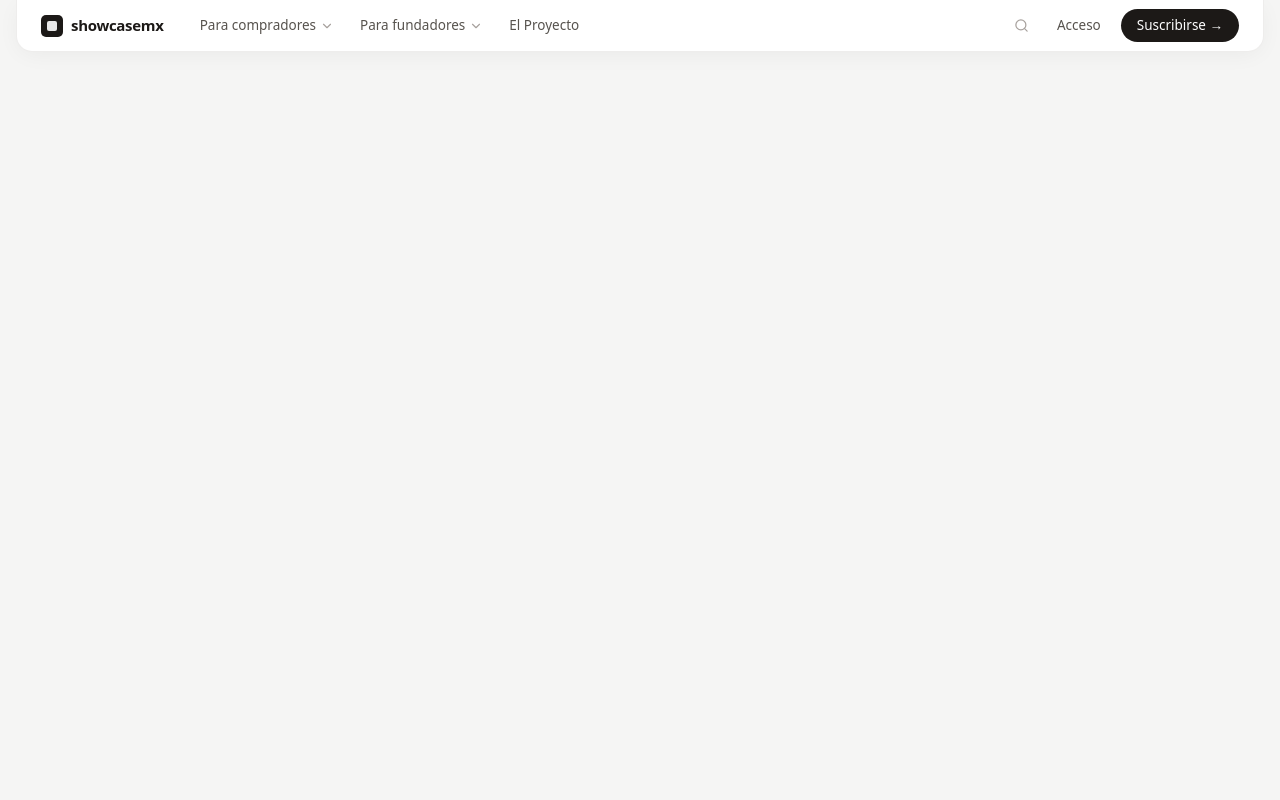
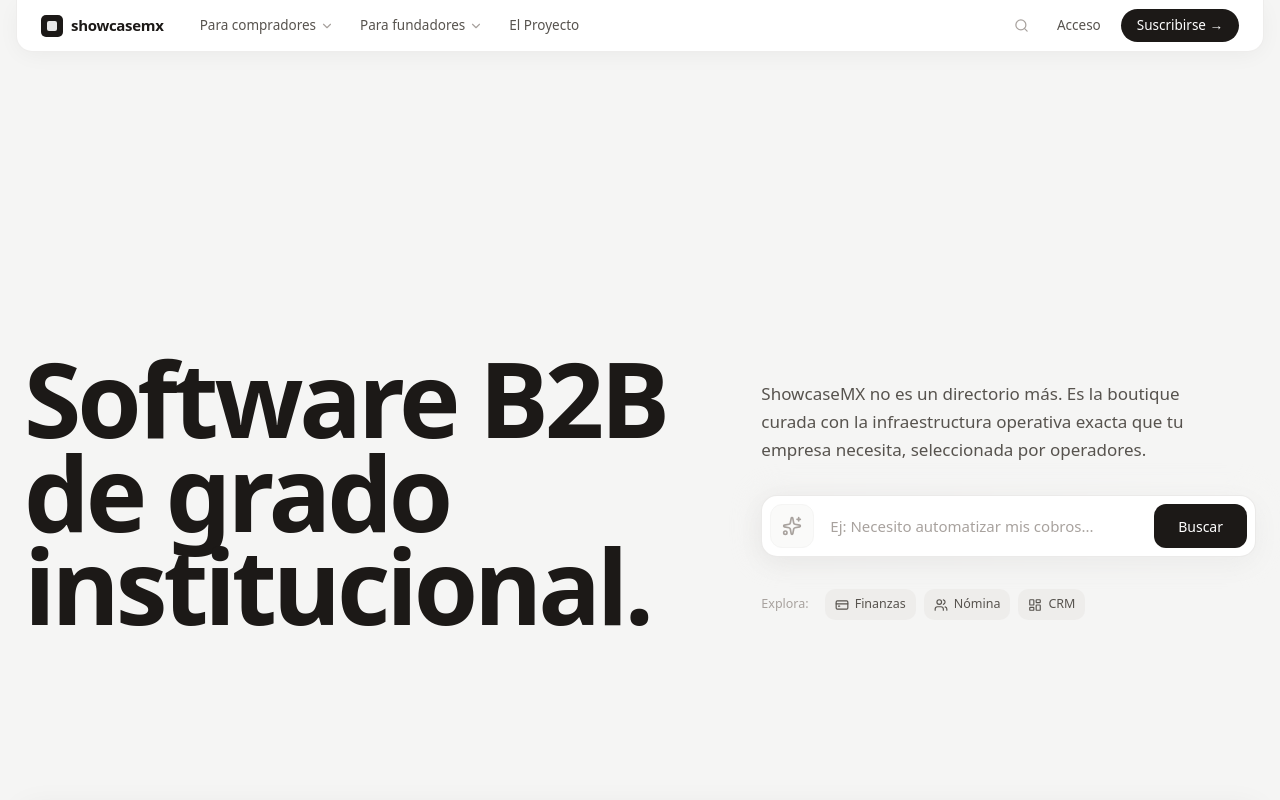
Before and after one commit to mxfounders/showcasemx, a Next.js app: page / in a window 1280 px wide. Shown: the top 800 px of the page. Built offline with nearby package versions, Linux system fonts and the light colour scheme.

Commit message:
feat: hero section estructurado estilo clay - texto gigante + AI search input animado con gsap

```diff
--- a/src/app/page.tsx
+++ b/src/app/page.tsx
@@ -1,5 +1,9 @@
+import { Hero } from "@/components/hero";
+
 export default function Home() {
   return (
-    <div className="min-h-screen bg-[#f5f5f4]" />
+    <div>
+      <Hero />
+    </div>
   );
 }
--- /dev/null
+++ b/src/components/hero.tsx
@@ -0,0 +1,112 @@
+"use client";
+
+import { useEffect, useRef } from "react";
+import gsap from "gsap";
+import { Sparkles, CreditCard, Users, LayoutDashboard, ArrowRight } from "lucide-react";
+import Link from "next/link";
+
+export function Hero() {
+  const containerRef = useRef<HTMLDivElement>(null);
+  const titleRef = useRef<HTMLHeadingElement>(null);
+  const textRef = useRef<HTMLParagraphElement>(null);
+  const searchRef = useRef<HTMLDivElement>(null);
+  const tagsRef = useRef<HTMLDivElement>(null);
+
+  useEffect(() => {
+    const tl = gsap.timeline();
+
+    tl.fromTo(
+      titleRef.current,
+      { opacity: 0, y: 40 },
+      { opacity: 1, y: 0, duration: 0.8, ease: "power4.out" }
+    )
+    .fromTo(
+      textRef.current,
+      { opacity: 0, y: 20 },
+      { opacity: 1, y: 0, duration: 0.6, ease: "power3.out" },
+      "-=0.5"
+    )
+    .fromTo(
+      searchRef.current,
+      { opacity: 0, y: 20, scale: 0.98 },
+      { opacity: 1, y: 0, scale: 1, duration: 0.6, ease: "power3.out" },
+      "-=0.4"
+    )
+    .fromTo(
+      tagsRef.current,
+      { opacity: 0, y: 10 },
+      { opacity: 1, y: 0, duration: 0.4, ease: "power2.out" },
+      "-=0.4"
+    );
+
+    return () => {
+      tl.kill();
+    };
+  }, []);
+
+  return (
+    <div ref={containerRef} className="relative min-h-[82vh] flex flex-col justify-end pb-20 pt-32 px-6">
+      <div className="max-w-7xl mx-auto w-full grid grid-cols-1 lg:grid-cols-12 gap-12 lg:gap-8 items-end">
+
+        {/* Left: Huge Typography */}
+        <div className="lg:col-span-7">
+          <h1
+            ref={titleRef}
+            className="text-[4.5rem] md:text-[6rem] lg:text-[6.5rem] leading-[0.9] tracking-[-0.04em] font-bold text-stone-900"
+          >
+            Software B2B<br />
+            de grado<br />
+            institucional.
+          </h1>
+        </div>
+
+        {/* Right: Copy & Search */}
+        <div className="lg:col-span-5 flex flex-col gap-8 lg:pb-3">
+          <p
+            ref={textRef}
+            className="text-[17px] text-stone-600 leading-relaxed font-medium max-w-md"
+          >
+            ShowcaseMX no es un directorio más. Es la boutique curada con la infraestructura operativa exacta que tu empresa necesita, seleccionada por operadores.
+          </p>
+
+          <div ref={searchRef} className="w-full relative group">
+            {/* Glow effect */}
+            <div className="absolute -inset-1.5 bg-gradient-to-r from-stone-200 to-stone-100 rounded-[1.25rem] blur-md opacity-40 group-hover:opacity-70 transition duration-500"></div>
+
+            {/* Search Input Box */}
+            <div className="relative bg-white rounded-2xl shadow-[0_8px_30px_rgb(0,0,0,0.04)] border border-stone-200/80 p-2 flex items-center gap-3 transition-shadow duration-300 group-hover:shadow-[0_8px_30px_rgb(0,0,0,0.08)] group-hover:border-stone-300/80">
+              <div className="size-11 rounded-xl bg-stone-50 border border-stone-100 flex items-center justify-center shrink-0">
+                <Sparkles className="size-5 text-stone-400" />
+              </div>
+              <input
+                type="text"
+                placeholder="Ej: Necesito automatizar mis cobros..."
+                className="flex-1 bg-transparent border-none outline-none text-[15px] text-stone-900 placeholder:text-stone-400 font-medium px-1 w-full"
+              />
+              <button className="bg-stone-900 hover:bg-stone-800 text-white h-11 px-6 rounded-xl text-[14px] font-medium transition-colors flex items-center gap-2 shrink-0">
+                Buscar
+              </button>
+            </div>
+          </div>
+
+          {/* Quick tags */}
+          <div ref={tagsRef} className="flex items-center gap-4 text-[12.5px] font-medium text-stone-400">
+            <span>Explora:</span>
+            <div className="flex gap-2">
+              <Link href="/explorar/finanzas" className="flex items-center gap-1.5 bg-stone-200/50 hover:bg-stone-200 px-2.5 py-1.5 rounded-lg text-stone-600 transition-colors">
+                <CreditCard className="size-3.5"/> Finanzas
+              </Link>
+              <Link href="/explorar/nomina" className="flex items-center gap-1.5 bg-stone-200/50 hover:bg-stone-200 px-2.5 py-1.5 rounded-lg text-stone-600 transition-colors">
+                <Users className="size-3.5"/> Nómina
+              </Link>
+              <Link href="/explorar/ventas" className="flex items-center gap-1.5 bg-stone-200/50 hover:bg-stone-200 px-2.5 py-1.5 rounded-lg text-stone-600 transition-colors">
+                <LayoutDashboard className="size-3.5"/> CRM
+              </Link>
+            </div>
+          </div>
+
+        </div>
+      </div>
+    </div>
+  );
+}
```
